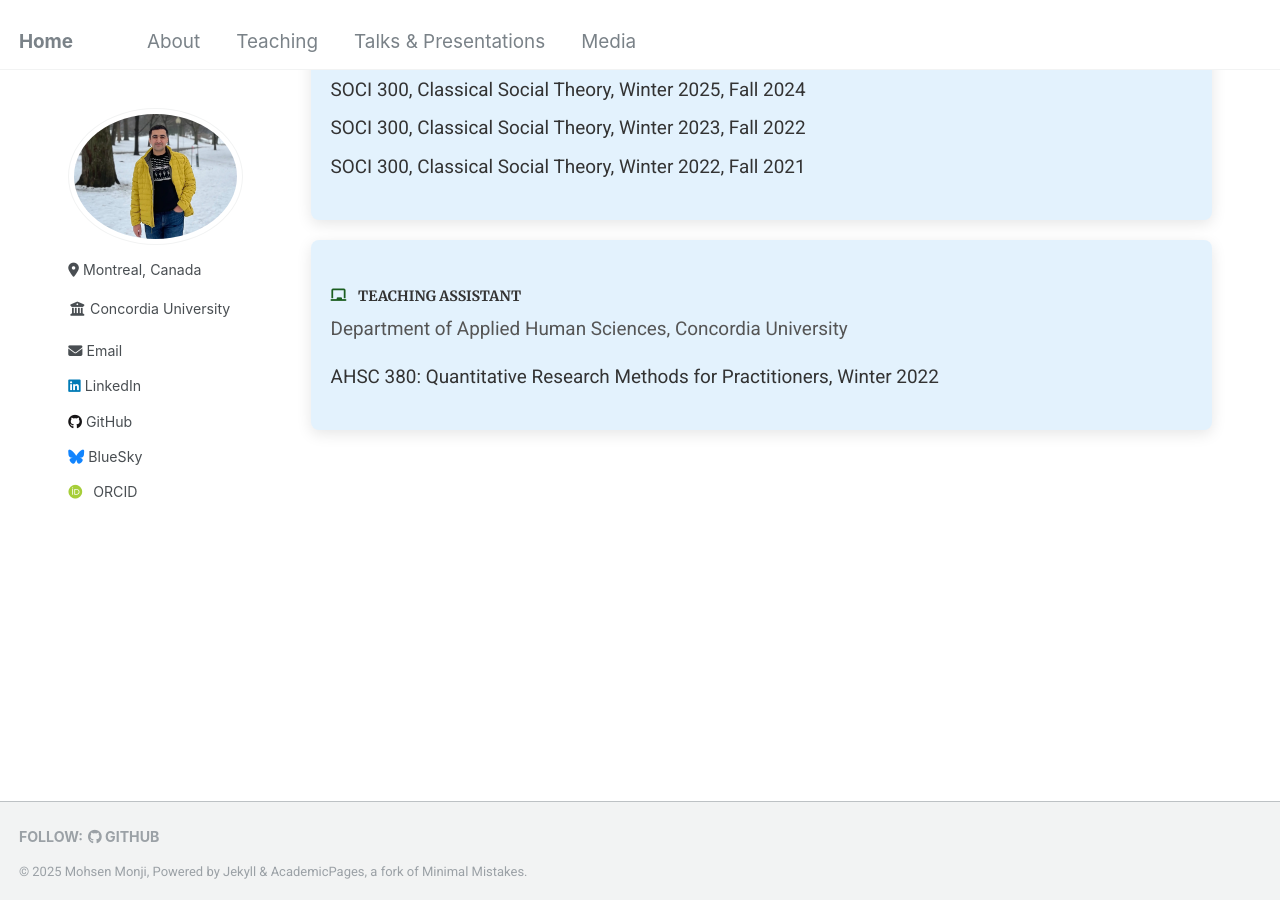
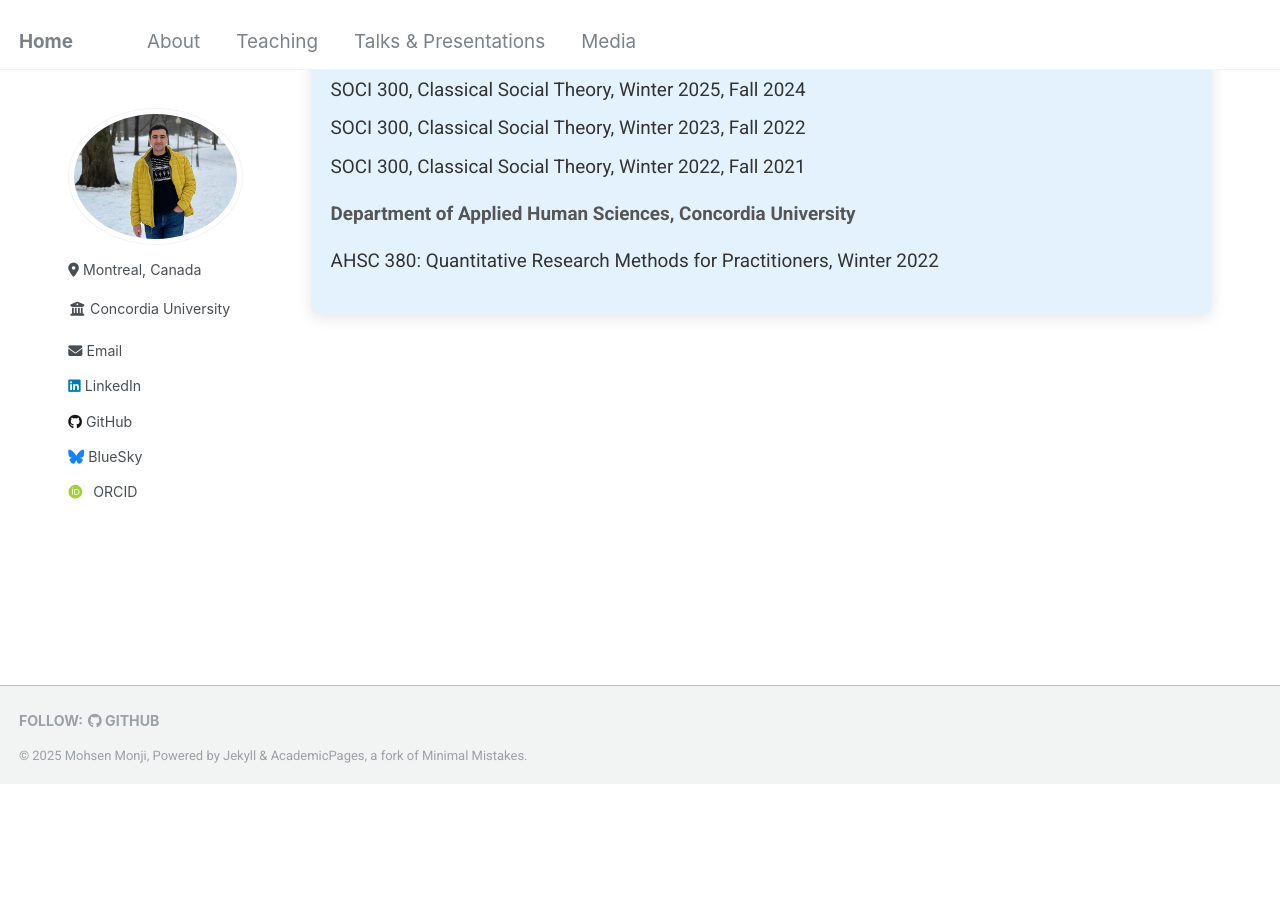
Before and after one commit to Mohsnmonji/mohsnmonji.github.io, a Jekyll site: the page built from _pages/teaching.md, in a window 1280 px wide and 900 px high, scrolled down 1136 px. Built offline with Jekyll 4.4.1, drawn with Linux system fonts in a browser that asks for light colours; some web fonts are replaced; after the commit the page ends 1921 px from its top, so only the background shows below that.

Commit message:
Update teaching.md

```diff
--- a/_pages/teaching.md
+++ b/_pages/teaching.md
@@ -92,24 +92,22 @@ author_profile: true
   </div>
 
   <div class="teaching-card">
-    <h4><i class="fas fa-chalkboard icon"></i> TEACHING ASSISTANT</h4>
-    <p>Department of Sociology and Anthropology, Concordia University</p>
-    <ul>
-      <li>SOCI 212–B, Statistics I, Fall 2024</li>
-      <li>SOCI 213–B, Statistics II, Winter 2024</li>
-      <li>SOCI 213–CC, Statistics II, Winter 2024</li>
-      <li>SOCI 213–AA, Statistics II, Fall 2023</li>
-      <li>SOCI 310, Research Methods, Winter 2022</li>
-      <li>SOCI 300, Classical Social Theory, Winter 2025, Fall 2024</li>
-      <li>SOCI 300, Classical Social Theory, Winter 2023, Fall 2022</li>
-      <li>SOCI 300, Classical Social Theory, Winter 2022, Fall 2021</li>
-    </ul>
-  </div>
+  <h4><i class="fas fa-chalkboard icon"></i> TEACHING ASSISTANT</h4>
 
-  <div class="teaching-card">
-    <h4><i class="fas fa-chalkboard icon"></i> TEACHING ASSISTANT</h4>
-    <p>Department of Applied Human Sciences, Concordia University</p>
-    <ul>
-      <li>AHSC 380: Quantitative Research Methods for Practitioners, Winter 2022</li>
-    </ul>
-  </div>
+  <p><strong>Department of Sociology and Anthropology, Concordia University</strong></p>
+  <ul>
+    <li>SOCI 212–B, Statistics I, Fall 2024</li>
+    <li>SOCI 213–B, Statistics II, Winter 2024</li>
+    <li>SOCI 213–CC, Statistics II, Winter 2024</li>
+    <li>SOCI 213–AA, Statistics II, Fall 2023</li>
+    <li>SOCI 310, Research Methods, Winter 2022</li>
+    <li>SOCI 300, Classical Social Theory, Winter 2025, Fall 2024</li>
+    <li>SOCI 300, Classical Social Theory, Winter 2023, Fall 2022</li>
+    <li>SOCI 300, Classical Social Theory, Winter 2022, Fall 2021</li>
+  </ul>
+
+  <p><strong>Department of Applied Human Sciences, Concordia University</strong></p>
+  <ul>
+    <li>AHSC 380: Quantitative Research Methods for Practitioners, Winter 2022</li>
+  </ul>
+</div>
```
